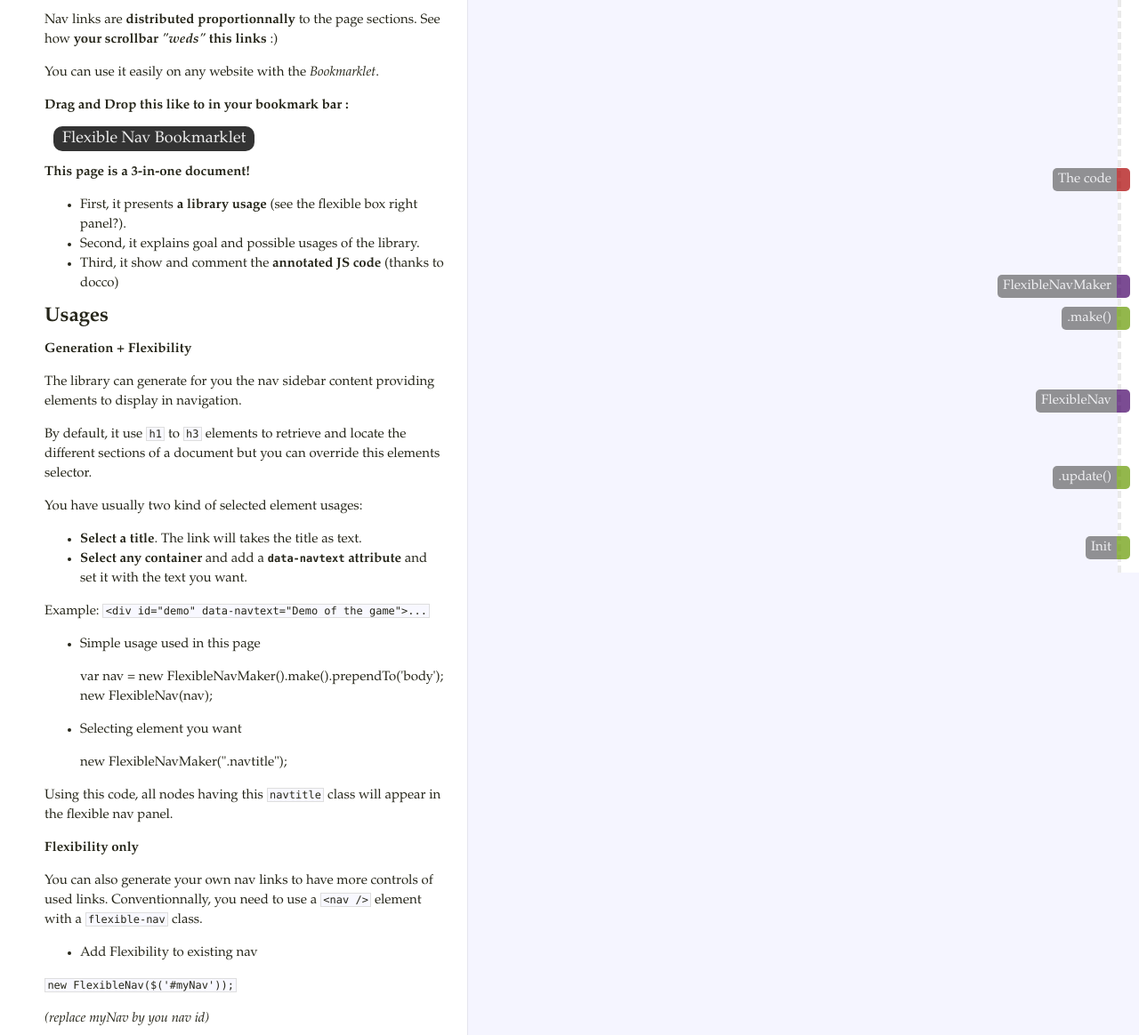
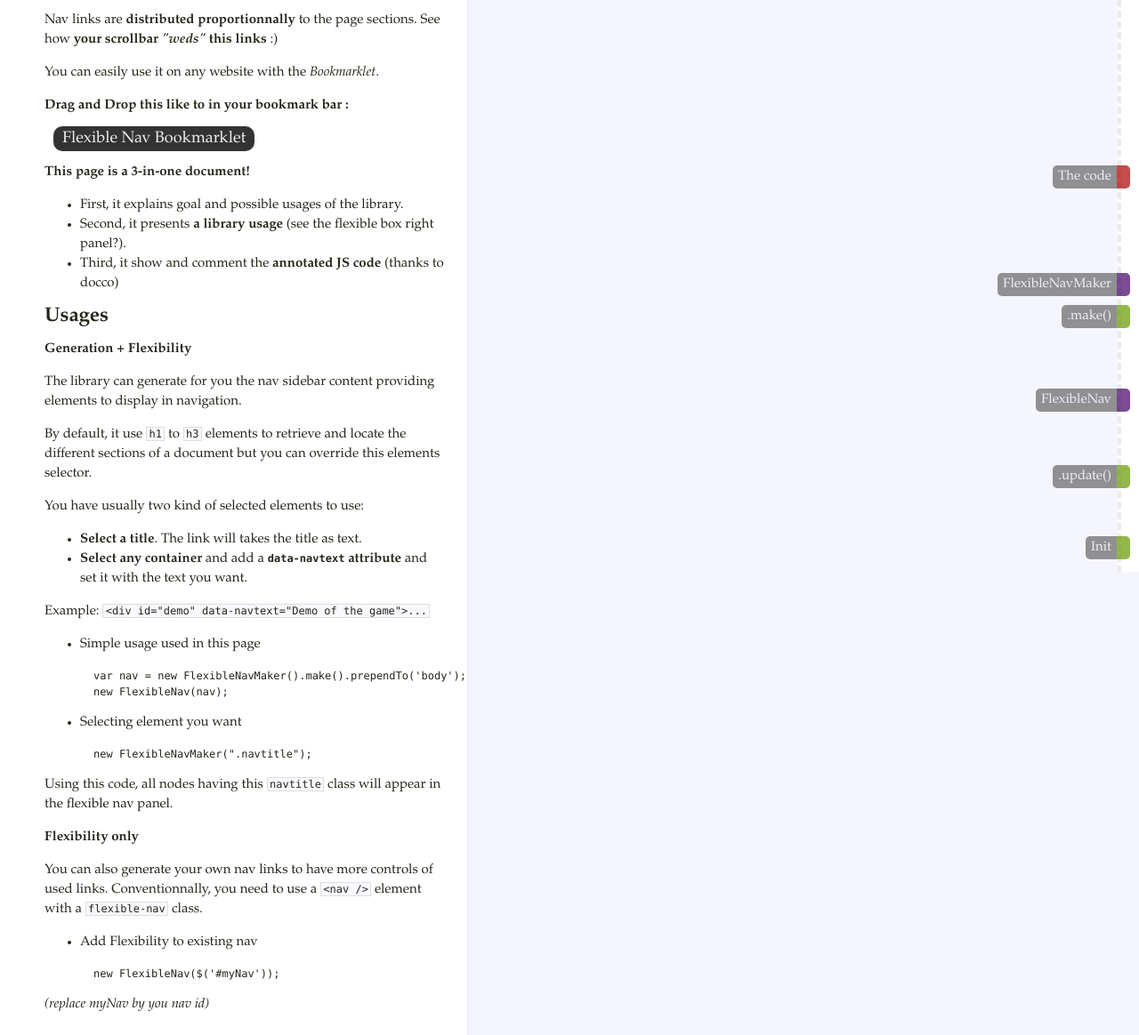
Before and after one commit to gre/deprecated-flexible-nav, a plain HTML site: page demo/index.html in a window 1280 px wide. Shown: the part 156-1320 px from the top of the page at 89% size. Drawn offline with nearby package versions, Linux system fonts and the light colour scheme.

Commit message:
Improve doc

```diff
--- a/demo/index.html
+++ b/demo/index.html
@@ -9,7 +9,7 @@ of a document, an article,.. any web page.</p>
 <p>Nav links are <strong>distributed proportionnally</strong> to the page sections.
 See how <strong>your scrollbar <em>"weds"</em> this links</strong> :)</p>
 
-<p>You can use it easily on any website with the <em>Bookmarklet</em>.</p>
+<p>You can easily use it on any website with the <em>Bookmarklet</em>.</p>
 
 <p><strong>Drag and Drop this like to in your bookmark bar :</strong></p>
 
@@ -18,9 +18,9 @@ See how <strong>your scrollbar <em>"weds"</em> this links</strong> :)</p>
 <p><strong>This page is a 3-in-one document!</strong></p>
 
 <ul>
-<li>First, it presents <strong>a library usage</strong>
+<li>First, it explains goal and possible usages of the library.</li>
+<li>Second, it presents <strong>a library usage</strong>
 (see the flexible box right panel?).</li>
-<li>Second, it explains goal and possible usages of the library.</li>
 <li>Third, it show and comment the <strong>annotated JS code</strong> (thanks to docco)</li>
 </ul>
 
@@ -35,7 +35,7 @@ providing elements to display in navigation.</p>
 the different sections of a document but you can override this
 elements selector.</p>
 
-<p>You have usually two kind of selected element usages:</p>
+<p>You have usually two kind of selected elements to use:</p>
 
 <ul>
 <li><strong>Select a title</strong>. The link will takes the title as text.</li>
@@ -48,11 +48,13 @@ set it with the text you want.</li>
 <ul>
 <li><p>Simple usage used in this page</p>
 
-<p>var nav = new FlexibleNavMaker().make().prependTo('body');
-new FlexibleNav(nav);</p></li>
+<pre><code>var nav = new FlexibleNavMaker().make().prependTo('body');
+new FlexibleNav(nav);
+</code></pre></li>
 <li><p>Selecting element you want</p>
 
-<p>new FlexibleNavMaker(".navtitle");</p></li>
+<pre><code>new FlexibleNavMaker(".navtitle");
+</code></pre></li>
 </ul>
 
 <p>Using this code, all nodes having this <code>navtitle</code> class
@@ -65,10 +67,11 @@ Conventionnally, you need to use
 a <code>&lt;nav /&gt;</code> element with a <code>flexible-nav</code> class.</p>
 
 <ul>
-<li>Add Flexibility to existing nav</li>
+<li><p>Add Flexibility to existing nav</p>
+
+<pre><code>new FlexibleNav($('#myNav'));
+</code></pre></li>
 </ul>
-
-<p><code>new FlexibleNav($('#myNav'));</code></p>
 
 <p><em>(replace myNav by you nav id)</em></p>             </td>             <td class="code">               <div class="highlight"><pre><span class="cm">/*!</span>
 <span class="cm"> * Flexible Nav - 2011 - by @greweb</span>
```
Also changed, not shown: demo/flexible-nav.js (+8 -8 lines), flexible-nav.js (+8 -8 lines).
